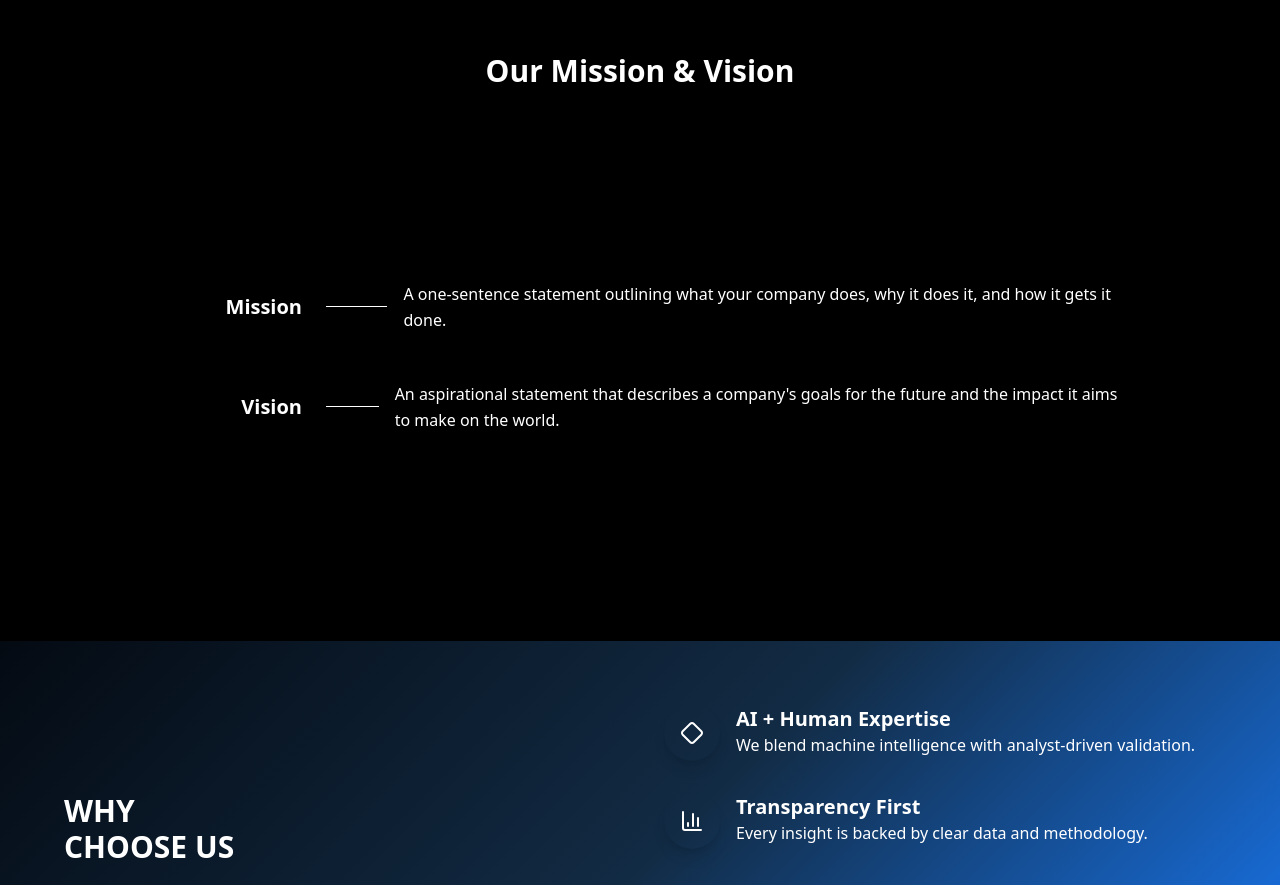
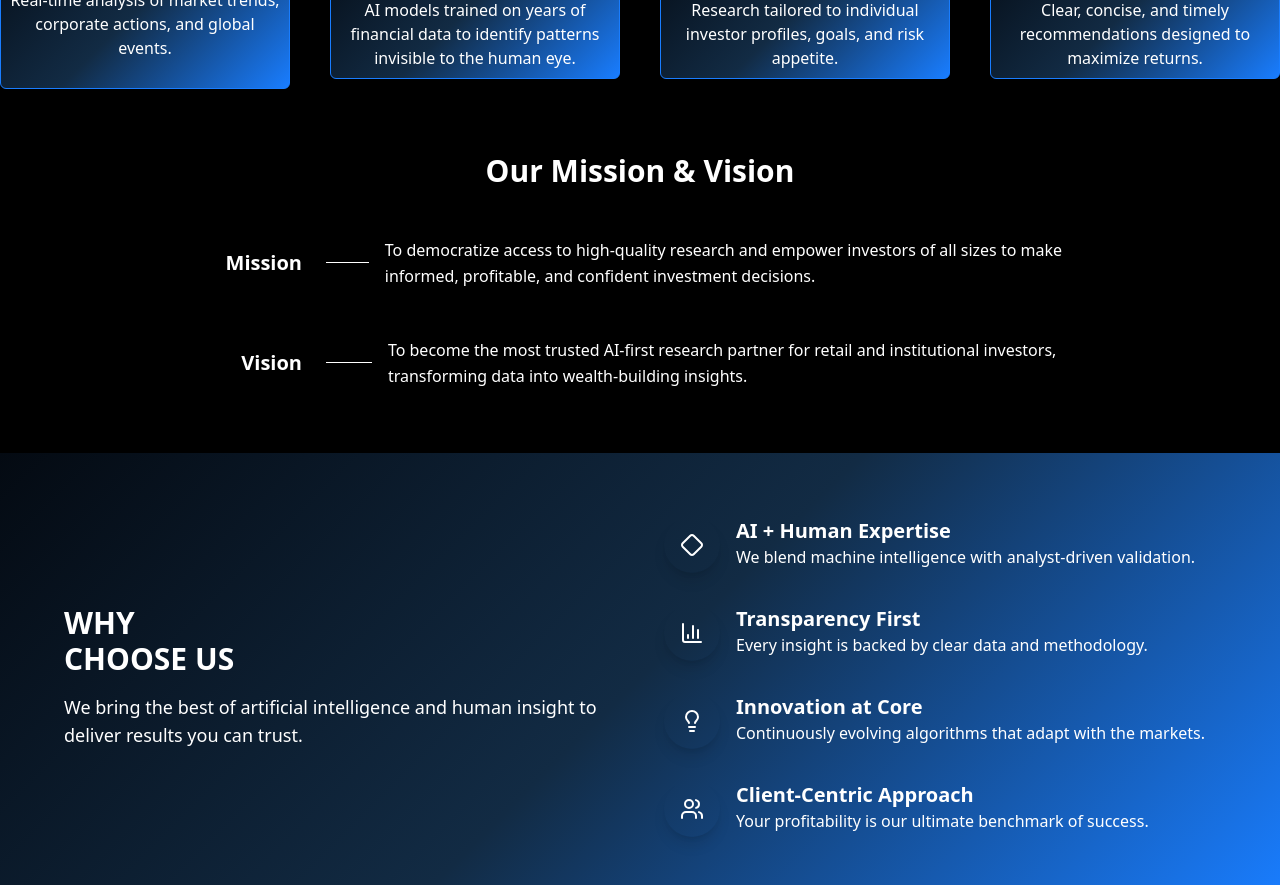
Before and after one commit to hemantsonawanegreycats/Laava-website, a React (Vite) app: page / in a window 1280 px wide. Shown: the part 1560-2445 px from the top of the page. Built offline with nearby package versions, Linux system fonts and the light colour scheme.

Commit message:
space removed

```diff
--- a/src/components/pages/Mainhome.jsx
+++ b/src/components/pages/Mainhome.jsx
@@ -86,7 +86,7 @@ export default function Mainhome() {
         </div>
       </div>
 
-        <section className="max-w-7xl mx-auto items-center">
+        <section className="max-w-7xl mx-auto items-center pt-25">
         <h2 className="text-3xl md:text-4xl font-bold mb-6 text-center text-white">Future-Ready Insights</h2>
         <p className="text-base leading-relaxed mb-6 text-center text-white">
           Our platform combines the expertise of seasoned research analysts with cutting-edge<br /> artificial intelligence, machine learning, and data science to deliver insights that are:
@@ -120,35 +120,10 @@ export default function Mainhome() {
       <div className="max-w-5xl mx-auto px-6 text-center">
         <h2 className="text-3xl font-bold mb-12">Our Mission & Vision</h2>
 
-        {/* <div className="grid md:grid-cols-2 gap-12 items-center">
-          <div className="flex flex-col items-center">
-            <div className="abyssBlue p-6 rounded-full shadow-lg mb-6">
-              <Target className="w-12 h-12 text-white" />
-            </div>
 
-            <h3 className="text-xl font-semibold mb-2">Our Mission</h3>
-            <p className="text-gray-300 text-sm leading-relaxed max-w-xs">
-              To democratize access to high-quality research and empower
-              investors of all sizes to make informed, profitable, and
-              confident investment decisions.
-            </p>
-          </div>
-
-          <div className="flex flex-col items-center">
-            <div className="abyssBlue p-6 rounded-full shadow-lg mb-6">
-              <Eye className="w-12 h-12 text-white" />
-            </div>
-            <h3 className="text-xl font-semibold mb-2">Our Vision</h3>
-            <p className="text-gray-300 text-sm leading-relaxed max-w-xs">
-              To become the most trusted AI-first research partner for retail
-              and institutional investors, transforming data into
-              wealth-building insights.
-            </p>
-          </div>
-        </div> */}
       </div>
 
-      <section className="bg-black py-20">
+      <section className="bg-black">
       {/* <div className="max-w-6xl mx-auto px-6">
         <h2 className="text-4xl font-bold text-center mb-4">
           Our Mission & Vision
@@ -246,78 +221,38 @@ export default function Mainhome() {
         </div>
       </div> */}
 
-      {/* <section className="max-w-5xl mx-auto px-6 py-16">
-      <div className="grid md:grid-cols-2 gap-12 items-start">
 
-        <div className="flex flex-col space-y-4">
-          <h3 className="text-xl font-semibold relative">
-            Mission
-            <span className="absolute left-full top-1/2 transform -translate-y-1/2 ml-4 w-20 border-t border-gray-400"></span>
-          </h3>
-        </div>
-        <div>
-          <p className="text-gray-700 leading-relaxed">
-            A one-sentence statement outlining what your company does, why it does it,
-            and how it gets it done.
-          </p>
-        </div>
-
-        <div className="flex flex-col space-y-4">
-          <h3 className="text-xl font-semibold relative">
-            Vision
-            <span className="absolute left-full top-1/2 transform -translate-y-1/2 ml-4 w-20 border-t border-gray-400"></span>
-          </h3>
-        </div>
-        <div>
-          <p className="text-gray-700 leading-relaxed">
-            An aspirational statement that describes a company's goals for the future
-            and the impact it aims to make on the world.
-          </p>
-        </div>
-
-      </div>
-    </section> */}
-
-
-    <section className="max-w-5xl mx-auto px-6 py-16">
+    <section className="max-w-5xl mx-auto px-6">
       <div className="space-y-12">
 
-        {/* Mission */}
         <div className="grid md:grid-cols-[150px_1fr] gap-6 items-center">
-          {/* Left side */}
           <h3 className="text-lg md:text-xl font-semibold text-white md:text-right">
             Mission
           </h3>
 
-          {/* Right side */}
           <div className="flex flex-col md:flex-row items-start md:items-center">
-            {/* Line */}
             <span className="hidden md:block w-16 border-t border-gray-400"></span>
 
-            {/* Content */}
             <p className="md:ml-4 text-gray-300 text-sm md:text-base leading-relaxed">
-              A one-sentence statement outlining what your company does,
-              why it does it, and how it gets it done.
+              To democratize access to high-quality research and empower
+              investors of all sizes to make informed, profitable, and confident
+              investment decisions.
             </p>
           </div>
         </div>
 
-        {/* Vision */}
         <div className="grid md:grid-cols-[150px_1fr] gap-6 items-center">
-          {/* Left side */}
           <h3 className="text-lg md:text-xl font-semibold text-white md:text-right">
             Vision
           </h3>
 
-          {/* Right side */}
           <div className="flex flex-col md:flex-row items-start md:items-center">
-            {/* Line */}
             <span className="hidden md:block w-16 border-t border-gray-400"></span>
 
-            {/* Content */}
             <p className="md:ml-4 text-gray-300 text-sm md:text-base leading-relaxed">
-              An aspirational statement that describes a company's goals
-              for the future and the impact it aims to make on the world.
+              To become the most trusted AI-first research partner for retail
+              and institutional investors, transforming data into wealth-building
+              insights.
             </p>
           </div>
         </div>
```
